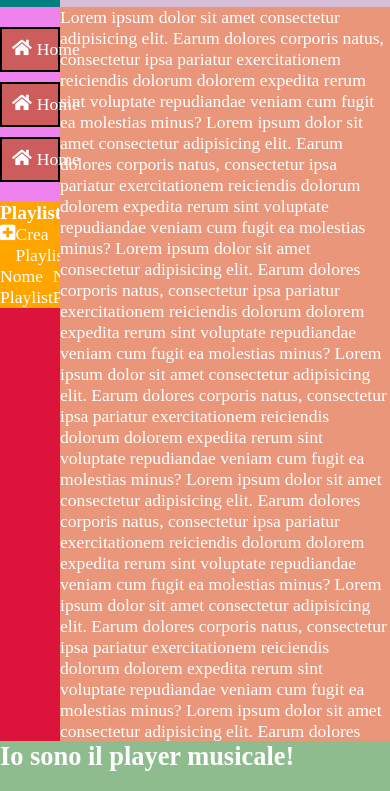
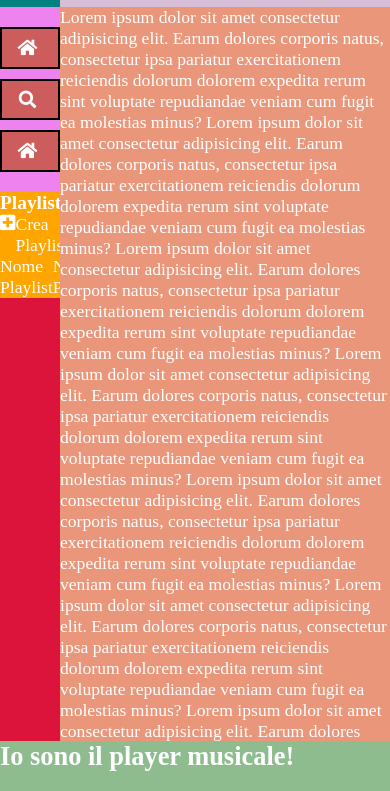
Before and after one commit to didebbo/html-css-spotifyweb, a plain HTML site: page index.html in a window 390 px wide. Shown: the part 53-844 px from the top of the page. Drawn offline with Linux system fonts and the light colour scheme.

Commit message:
completata struttura nav

```diff
--- a/css/style.css
+++ b/css/style.css
@@ -72,12 +72,6 @@ main .sidebar .content .nav {
     background-color: violet;
 }
 
-@media screen and (max-width: 600px) {
-    main .sidebar .content .nav p {
-        display: none;
-    }
-}
-
 main .sidebar .content .nav ul {
     padding: 10px 0;
 }
@@ -87,6 +81,12 @@ main .sidebar .content .nav li {
     background-color: grey;
     border: 2px solid black;
     margin: 10px 0;
+}
+
+main .sidebar .content .nav a {
+    /* display: inline; */
+    background-color: indianred;
+    padding: 10px;
 }
 
 main .sidebar .content .nav li a:hover::before {
@@ -99,14 +99,17 @@ main .sidebar .content .nav li a:hover::before {
     height: 100%;
 }
 
+main .sidebar .content .nav i {
+    margin-right: 5px;
+}
 
-main .sidebar .content .nav a {
-    /* display: inline; */
-    background-color: indianred;
-    padding: 10px;
-}
-main .sidebar .content .nav a i {
-    margin-right: 5px;
+@media screen and (max-width: 600px) {
+    main .sidebar .content .nav a {
+        justify-content: center;
+    }
+    main .sidebar .content .nav span {
+        display: none;
+    }
 }
 
 main .sidebar .content .playlist {
--- a/index.html
+++ b/index.html
@@ -37,9 +37,9 @@
                             </li>
                             <li>
                                 <a class="flex" href="#">
-                                    <i class="fas fa-home"></i>
+                                    <i class="fas fa-search"></i>
                                     <span>
-                                        Home
+                                        Cerca
                                     </span>
                                 </a>
                             </li>
```
